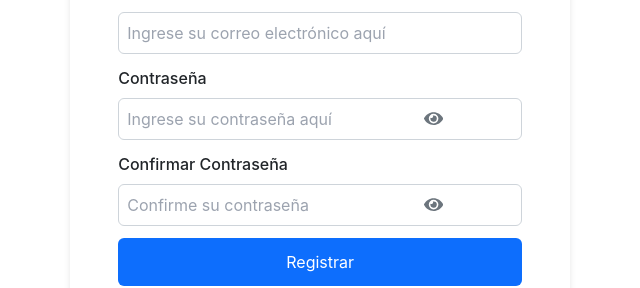
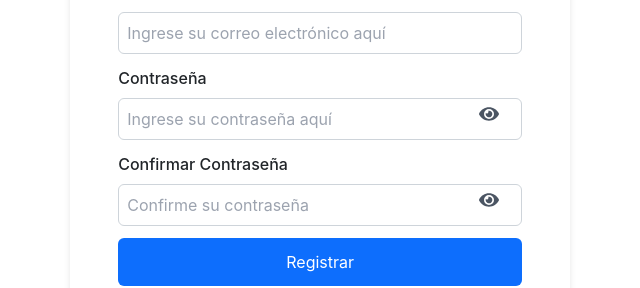
Before and after one commit to DeeEmDy/TaskFlow_FrontendPW, a React (Vite) app: page /register in a window 1280 px wide. Shown: the part 514-802 px from the top of the page, without its empty margins (371-1011 px from the left). Built offline with nearby package versions, Linux system fonts and the light colour scheme.

Commit message:
update login

```diff
--- a/src/pages/LoginPage.jsx
+++ b/src/pages/LoginPage.jsx
@@ -4,10 +4,9 @@ import Swal from 'sweetalert2';
 import { useMutation } from '@tanstack/react-query';
 import { loginUser } from '../service/Auth/LoginUser';
 import '../style/LoginForm.css';
-import { useNavigate } from 'react-router-dom';  // Usamos el hook useNavigate para redirigir
+import { useNavigate } from 'react-router-dom';
 import { emailRegex, passwordRegex } from '../assets/ExpresionesRegulares/ExpresionesRegularesValidacion';
 import { useAuth } from '../context/AuthContext';
-
 
 const LoginPage = () => {
   const [email, setEmail] = useState('');
@@ -19,11 +18,10 @@ const LoginPage = () => {
   const navigate = useNavigate();
   const { login } = useAuth();
 
-  // Crear la mutación para el inicio de sesión.
   const mutation = useMutation({
     mutationFn: loginUser,
     onSuccess: (data) => {
-      login(data.data.token);  // Actualiza el contexto con el nuevo token
+      login(data.data.token);
       Swal.fire({
         title: 'Inicio de sesión exitoso',
         text: data.message || 'Inicio de sesión exitoso',
@@ -47,7 +45,6 @@ const LoginPage = () => {
       });
 
       if (error.error?.errors?.length > 0) {
-        console.log('Errores de validación:', error.error.errors);
         setErrors(
           error.error.errors.reduce((acc, err) => {
             acc[err.field] = err.message;
@@ -65,7 +62,6 @@ const LoginPage = () => {
     setPasswordVisible(!passwordVisible);
   };
 
-  // Validación de campos del formulario
   const validateEmailFormField = (email) => {
     if (!email) return 'El email es obligatorio';
     if (!emailRegex.test(email)) return 'El formato del email no es válido';
@@ -88,7 +84,6 @@ const LoginPage = () => {
     return validationErrors;
   };
 
-  // Manejo del envío del formulario
   const onSubmitHandler = async (e) => {
     e.preventDefault();
     setIsLoading(true);
@@ -112,10 +107,10 @@ const LoginPage = () => {
   };
 
   return (
-    <div className="container">
-      <div className="card">
+    <div className="flex justify-center items-center min-h-screen bg-gray-100">
+      <div className="card w-full max-w-sm p-6 shadow-lg rounded-lg bg-white">
         <div className="card-body">
-          <h3>Inicio de Sesión</h3>
+          <h3 className="text-center text-2xl font-semibold">Inicio de Sesión</h3>
           <form onSubmit={onSubmitHandler}>
             <div className="mb-3">
               <label htmlFor="email" className="form-label">Correo electrónico</label>
@@ -144,7 +139,7 @@ const LoginPage = () => {
               />
               <button
                 type="button"
-                className="btn-password-toggle"
+                className="absolute right-2 top-12 transform -translate-y-1/2 text-gray-600 text-xl"
                 onClick={togglePasswordVisibility}
               >
                 {passwordVisible ? <FaEyeSlash /> : <FaEye />}
@@ -158,7 +153,7 @@ const LoginPage = () => {
               </button>
             </div>
 
-            <button type="submit" className="btn btn-primary w-100">
+            <button type="submit" className="btn btn-primary w-full py-2">
               {isLoading ? 'Iniciando sesión...' : 'Iniciar Sesión'}
             </button>
           </form>
--- a/src/pages/RegisterPage.jsx
+++ b/src/pages/RegisterPage.jsx
@@ -278,7 +278,7 @@ const RegisterPage = () => {
             </div>
 
             {/* Contraseña */}
-            <div className="mb-3">
+            <div className="mb-3 relative">
           <label htmlFor="password" className="form-label">Contraseña</label>
           <div className="input-group">
             <input
@@ -287,19 +287,22 @@ const RegisterPage = () => {
               name="password"
               value={password}
               onChange={(e) => setPassword(e.target.value)}
-                  className={`form-control ${errors.password ? 'is-invalid' : ''}`}
+              className={`form-control ${errors.password ? 'is-invalid' : ''} pr-10`} // pr-10 para dar espacio al ícono
               placeholder="Ingrese su contraseña aquí"
               required
             />
-                <button type="button" onClick={togglePasswordVisibility} className="input-group-text">
+            <button
+              type="button"
+              onClick={togglePasswordVisibility}
+              className="absolute right-2 top-12 transform -translate-y-1/2 text-gray-600 text-xl"
+            >
               {passwordVisible ? <FaEyeSlash /> : <FaEye />}
             </button>
           </div>
           {errors.password && <div className="invalid-feedback">{errors.password}</div>}
         </div>
 
-            {/* Confirmar Contraseña */}
-            <div className="mb-3">
+        <div className="mb-3 relative">
           <label htmlFor="confirmPassword" className="form-label">Confirmar Contraseña</label>
           <div className="input-group">
             <input
@@ -308,11 +311,15 @@ const RegisterPage = () => {
               name="confirmPassword"
               value={confirmPassword}
               onChange={(e) => setConfirmPassword(e.target.value)}
-                  className={`form-control ${errors.confirmPassword ? 'is-invalid' : ''}`}
+              className={`form-control ${errors.confirmPassword ? 'is-invalid' : ''} pr-10`} // pr-10 para dar espacio al ícono
               placeholder="Confirme su contraseña"
               required
             />
-                <button type="button" onClick={toggleConfirmPasswordVisibility} className="input-group-text">
+            <button
+              type="button"
+              onClick={toggleConfirmPasswordVisibility}
+              className="absolute right-2 top-12 transform -translate-y-1/2 text-gray-600 text-xl"
+            >
               {confirmPasswordVisible ? <FaEyeSlash /> : <FaEye />}
             </button>
           </div>
```
Lines whose indentation alone changed are shown as unchanged.
